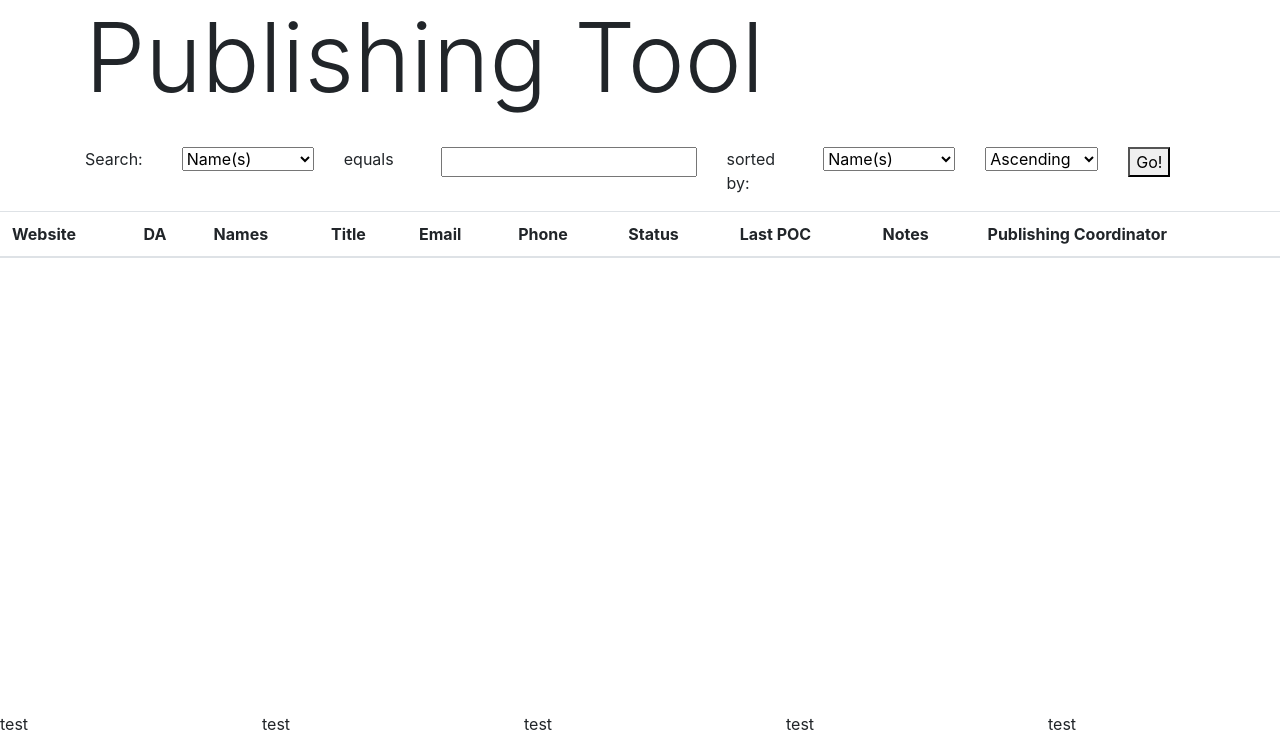
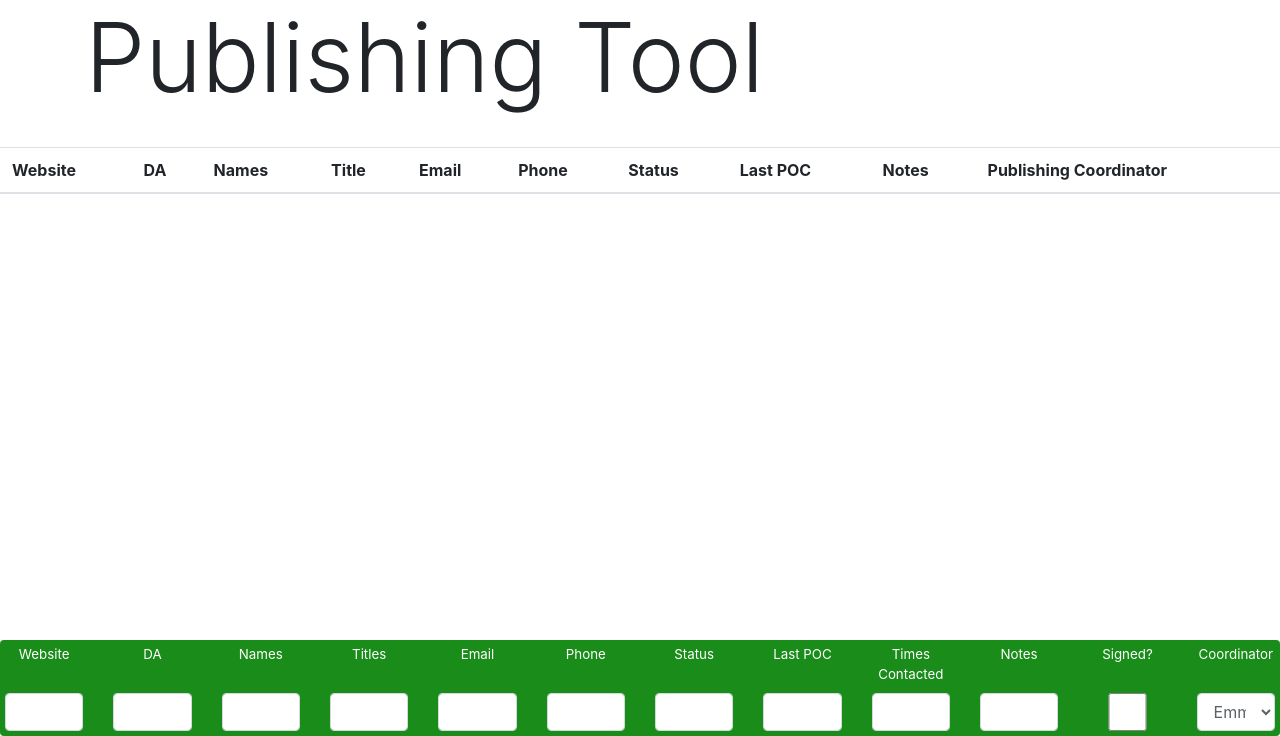
Before and after one commit to logknees/lp-publishing-tool, a PHP site: page / in a window 1280 px wide. Shown: the part 64-800 px from the top of the page. Run offline with PHP 8.4, Linux system fonts and the light colour scheme; lists and menus that the app fills with data are empty.

Commit message:
Started on bottom add/search functionality

```diff
--- a/createTable.php
+++ b/createTable.php
@@ -1,7 +1,6 @@
 <script>
 
 function createTable(){
-	console.log('hi');
 
 var table = '<table class="table" id="table_results"><thead><tr><th scope="col" style="display: none" class="table_website_id"></th><th scope="col" class="table_website">Website</th><th scope="col" class="table_DA">DA</th><th scope="col" class="table_names">Names</th><th scope="col" class="table_title">Title</th><th scope="col" class="table_email">Email</th><th scope="col" class="table_phone">Phone</th><th scope="col" class="table_status">Status</th><th scope="col" class="table_last_poc">Last POC</th><th scope="col" class="table_notes">Notes</th><th scope="col" class="table_coordinator">Publishing Coordinator</th></tr></thead><tbody id="data"></tbody></table>';
 
--- a/index.php
+++ b/index.php
@@ -9,7 +9,7 @@
 		<div class="row">
 			&nbsp;
 		</div>
-		<div class="row">
+		<!--<div class="row">
 			<div class="col">
 				<p>Search:</p>
 			</div>
@@ -45,30 +45,50 @@
 			<div class="col">
 				<button name="data" type="button" id="submit">Go!</button>
 			</div>
-		</div>
+		</div>-->
 	</div>
 	<div id="results">
 
 
 	</div>
 	<div class="loader"></div>
+	<div class="container">
+		<div class="footer fixed-bottom lp-footer rounded">
+			<div class="row">
+				<div class="col"><label for="website">Website</label></div>
+				<div class="col"><label for="DA">DA</label></div>
+				<div class="col"><label for="names">Names</label></div>
+				<div class="col"><label for="title">Titles</label></div>
+				<div class="col"><label for="email">Email</label></div>
+				<div class="col"><label for="phone">Phone</label></div>
+				<div class="col"><label for="status">Status</label></div>
+				<div class="col"><label for="last_poc">Last POC</label></div>
+				<div class="col"><label for="times_contacted">Times Contacted</label></div>
 
-	<div class="footer fixed-bottom">
-		<div class="row">
-			<div class="col">
-				test
+				<div class="col"><label for="notes">Notes</label></div>
+				<div class="col"><label for="signed">Signed?</label></div>
+				<div class="col"><label for="publishing_coordinator">Coordinator</label>
+				</div>
 			</div>
-			<div class="col">
-				test
-			</div>
-			<div class="col">
-				test
-			</div>
-			<div class="col">
-				test
-			</div>
-			<div class="col">
-				test
+			<div class="row">
+				<div class="col"><input type="text" class="form-control" name="website" id="website"></div>
+				<div class="col"><input type="text" class="form-control" name="DA"></div>
+				<div class="col"><input type="text" class="form-control" name="names" id="names"></div>
+				<div class="col"><input type="text" class="form-control" name="title"></div>
+				<div class="col"><input type="text" class="form-control" name="email" id="email"></div>
+				<div class="col"><input type="text" class="form-control" name="phone" id="phone"></div>
+				<div class="col"><input type="text" class="form-control" name="status"></div>
+				<div class="col"><input type="text" class="form-control" name="last_poc"></div>
+				<div class="col"><input type="text" class="form-control" name="times_contacted"></div>
+				<div class="col"><input type="text" class="form-control" name="notes"></div>
+				<div class="col"><input type="checkbox" class="form-control" name="signed"></div>
+				<div class="col">
+					<select class="form-control" name="publishing_coordinator">
+						<option value="1">Emmy</option>
+						<option value="2">Mallory</option>
+						<option value="3">Morgan</option>
+					</select>
+				</div>
 			</div>
 		</div>
 	</div>
--- a/style.css
+++ b/style.css
@@ -14,3 +14,21 @@
   0% { transform: rotate(0deg); }
   100% { transform: rotate(360deg); }
 }
+
+input {
+  width: 90%;
+}
+
+input[type="text"]{
+  font-size: 10pt;
+}
+
+.lp-footer{
+  background: green;
+  z-index: 100;
+  padding: 5px;
+  text-align: center;
+  color: white;
+  opacity: .9;
+  font-size: 10pt;
+}
--- a/submitSearch.php
+++ b/submitSearch.php
@@ -32,4 +32,37 @@ $(document).ready(function(){
 
 });
 
+$(document).ready(function(){
+
+	$("#website, #names, #email, #phone").on("keyup", function(){
+		if(this.value.length > 2){
+			console.log('hi');
+		}
+		/*$('.loader').toggle();
+		var searchField = $('#searchBy').val();
+		var searchData = $('#searchData').val();
+		var sortData = $('#sortData').val();
+		var sortOrder = $('#sortOrder').val();
+		$.ajax({
+			type: "POST",
+			url: 'search.php',
+			data: {
+				searchField: searchField,
+				searchData: searchData,
+				sortData: sortData,
+				sortOrder: sortOrder
+			},
+			success: function(data)
+			{
+			    append(JSON.parse(data));
+			    $('.loader').toggle();
+			},
+			  error: function(XMLHttpRequest, textStatus, errorThrown) {
+			     alert(errorThrown);
+			  }
+		});*/
+	});
+
+});
+
 </script>
```
